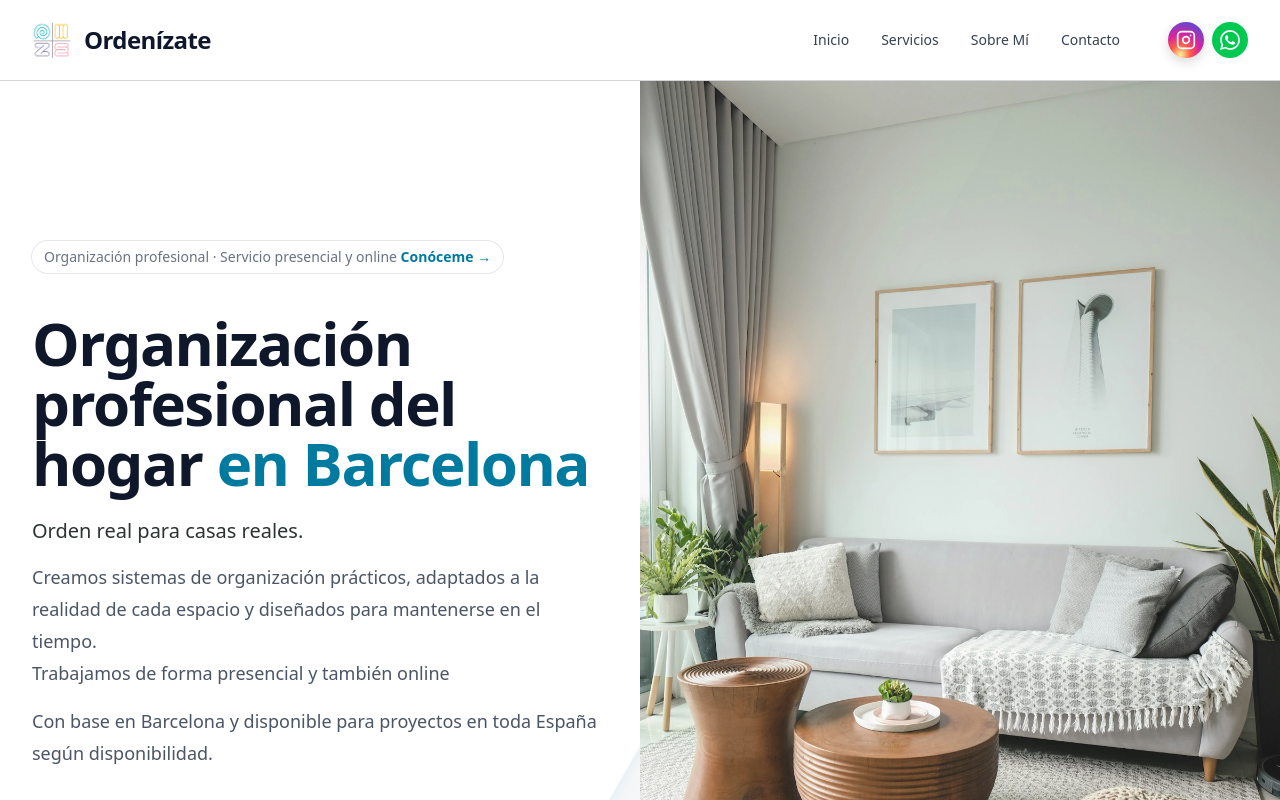
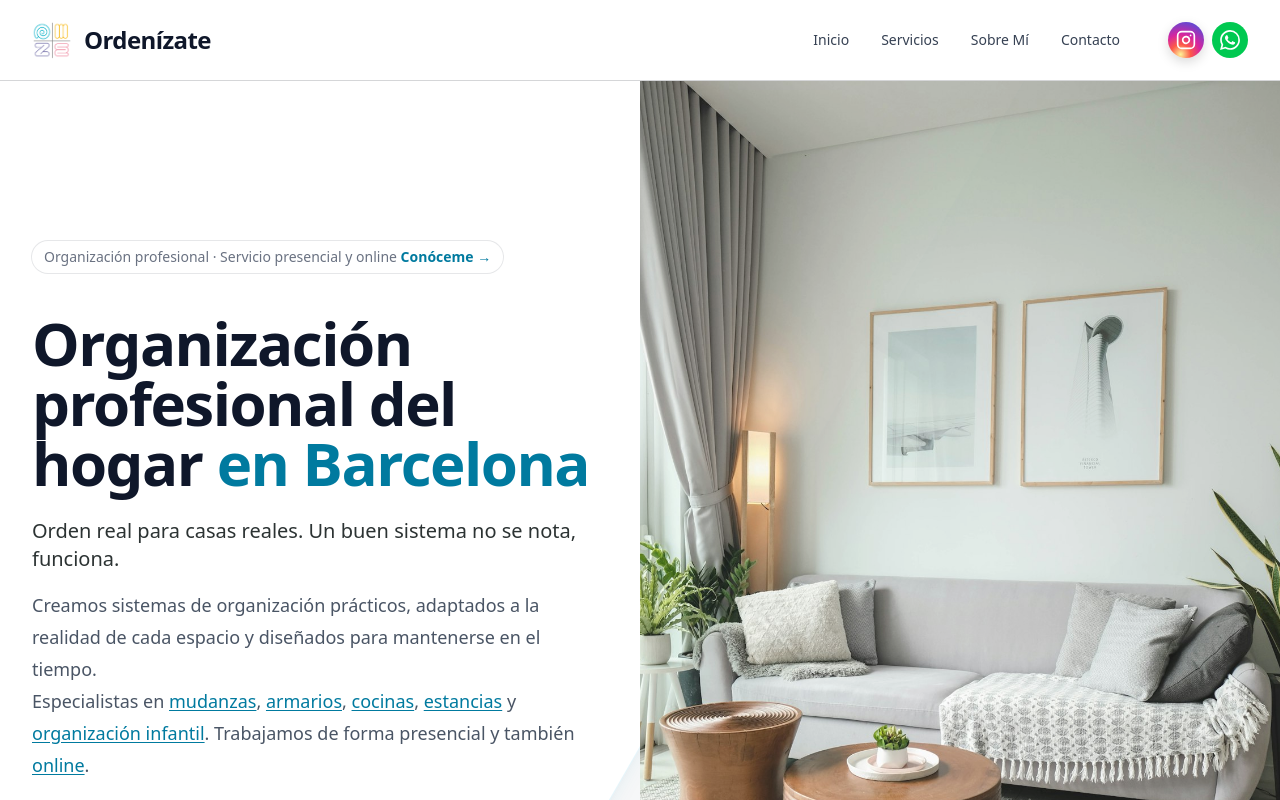
Before and after one commit to cruizbqa/ordenizate-bcn-web, a Next.js app: page / in a window 1280 px wide. Shown: the top 800 px of the page. Built offline with nearby package versions, Linux system fonts and the light colour scheme.

Commit message:
feat: batch 1

```diff
--- a/app/page.tsx
+++ b/app/page.tsx
@@ -45,14 +45,13 @@ export default function HomePage() {
               Organización profesional del hogar <span className="text-sage-600">en Barcelona</span>
             </h1>
             <h2 className="mt-6 text-xl font-medium text-charcoal-800 font-serif">
-              Orden real para casas reales.
+              Orden real para casas reales. Un buen sistema no se nota, funciona.
             </h2>
             <p className="mt-4 text-lg leading-8 text-gray-600">
               Creamos sistemas de organización prácticos, adaptados a la realidad de cada espacio y diseñados para mantenerse en el tiempo.<br className="hidden sm:block" />
-              Trabajamos de forma presencial y también online
-            </p>
-            <p className="mt-4 text-lg leading-8 text-gray-600">
-              Con base en Barcelona y disponible para proyectos en toda España según disponibilidad.
+              Especialistas en <Link href="/servicios#mudanzas" className="text-sage-600 hover:text-sage-700 underline underline-offset-2 font-medium">mudanzas</Link>, <Link href="/servicios#armarios" className="text-sage-600 hover:text-sage-700 underline underline-offset-2 font-medium">armarios</Link>, <Link href="/servicios#cocinas" className="text-sage-600 hover:text-sage-700 underline underline-offset-2 font-medium">cocinas</Link>, <Link href="/servicios#hogar" className="text-sage-600 hover:text-sage-700 underline underline-offset-2 font-medium">estancias</Link> y <Link href="/servicios#infantil" className="text-sage-600 hover:text-sage-700 underline underline-offset-2 font-medium">organización infantil</Link>. Trabajamos de forma presencial y también <Link href="/servicios#online" className="text-sage-600 hover:text-sage-700 underline underline-offset-2 font-medium">online</Link>.<br /><br />
+              Con base en Barcelona y disponible para proyectos en toda España.
+
             </p>
             <div className="mt-10 flex flex-col sm:flex-row items-center gap-4">
               <Button href="/contacto" size="lg" variant="primary">
```
